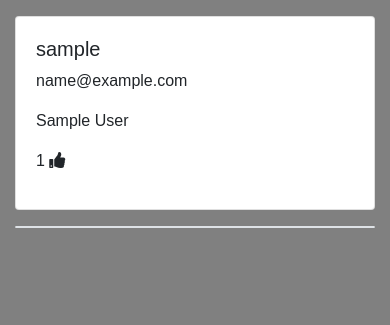
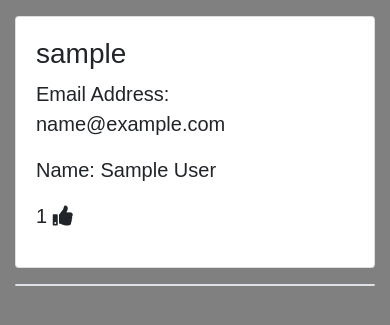
Before and after one commit to themadprofessor/deal-or-no-deal, a Django app: a page that uses templates/dondapp/profile.html in a window 390 px wide. Shown: the part 62-387 px from the top of the page. Run offline with Django 3.2, Linux system fonts and the light colour scheme; tables that the repository leaves empty hold one stand-in row (values such as "Sample post"); some libraries are stand-ins or nearby versions.

Commit message:
fixed to resize on mobile

```diff
--- a/static/css/dond1.css
+++ b/static/css/dond1.css
@@ -185,7 +185,7 @@ span.psw {
 }
 
 
-/* css for the deal cards (category view)*/
+/* css for the deal cards (category view) */
 
 .card {
     margin-top: 1em;
@@ -203,6 +203,7 @@ span.psw {
     background-color: #ff3a3a;
 }
 
+
 /* css for the deal cards (deal view) */
 
 .deal_price {
@@ -213,7 +214,16 @@ span.psw {
 .deal_image {
     display: block;
     margin: 0 auto;
+}
 
+/* css for the profile page */
+
+h5 {
+    font-size: 28px;
+}
+
+.profile_page p {
+    font-size: 20px;
 }
 
 /* css for the comment and register model */
@@ -307,3 +317,5 @@ span.psw {
     border: 1px solid #ccc;
     box-sizing: border-box;
 }
+
+/* css for smaller screen sizes */
--- a/templates/dondapp/category.html
+++ b/templates/dondapp/category.html
@@ -9,7 +9,7 @@
     <ul id="cat_list" class="filter-strip">
     </ul>
 
-    <div id='deals' class="container">
+    <div id='deals' class="container-fluid">
         {% comment %}To have a vertical card deck, at card must be in its own card deck :|{% endcomment %}
     </div>
 
@@ -86,7 +86,7 @@
                     var card_body = $('<div>', {'class': 'card_body'});
                     var row = $('<div>', {'class': 'row'});
                     var vote_col = $('<div>', {'class': 'col-sm-1'});
-                    var info_col = $('<div>', {'class': 'col'});
+                    var info_col = $('<div>', {'class': 'col-sm-10'});
                     var title_row = $('<div>', {'class': 'row'});
                     var desc_row = $('<div>', {'class': 'row'});
                     var up_count = $('<p>', {
--- a/templates/dondapp/home.html
+++ b/templates/dondapp/home.html
@@ -11,7 +11,7 @@
 		<button class="filters" id="top" onclick="get_deals('top')">Top</li>
 	</ul>
 
-    <div id='deals' class="container">
+    <div id='deals' class="container-fluid">
     	<ul id='deal_list'>
     	</ul>
     </div>
@@ -37,7 +37,7 @@
                     var card_body = $('<div>', {'class': 'card_body'});
                     var row = $('<div>', {'class': 'row'});
                     var vote_col = $('<div>', {'class': 'col-sm-1'});
-                    var info_col = $('<div>', {'class': 'col'});
+                    var info_col = $('<div>', {'class': 'col-sm-10'});
                     var title_row = $('<div>', {'class': 'row'});
                     var desc_row = $('<div>', {'class': 'row'});
                     var up_count = $('<p>', {
--- a/templates/dondapp/profile.html
+++ b/templates/dondapp/profile.html
@@ -8,10 +8,10 @@ Profile - {{ user.username }}
 {% block body_block %}
     <div class="container">
         <div class="card">
-            <div class="card-body">
+            <div class="card-body profile_page">
                 <h5>{{ user.username }}</h5>
-                <p>{{ user.email }}</p>
-                <p>{{ user.first_name }} {{ user.last_name }}</p>
+                <p>Email Address: {{ user.email }}</p>
+                <p>Name: {{ user.first_name }} {{ user.last_name }}</p>
                 <p>{{ user.likes }} <i class="fas fa-thumbs-up"></i></p>
             </div>
         </div>
@@ -23,10 +23,10 @@ Profile - {{ user.username }}
                             <p style="float: none; margin: 0 auto">{{ deal.upvotes }}</p>
                         </div>
                         <div class="row align-items-center">
-                            <button style="float: none; margin: 0 auto" class="vote_buttons btn btn-light"><i class="fas fa-chevron-up"></i></button>
+                            <button style="float: none; margin: 0 auto" class="vote_buttons btn btn-light up_vote"><i class="fas fa-chevron-up"></i></button>
                         </div>
                         <div class="row align-items-center">
-                            <button style="float: none; margin: 0 auto" class="vote_buttons btn btn-light"><i class="fas fa-chevron-down"></i></button>
+                            <button style="float: none; margin: 0 auto" class="vote_buttons btn btn-light down_vote"><i class="fas fa-chevron-down"></i></button>
                         </div>
                         <div class="row align-items-center">
                             <p style="float: none; margin: 0 auto">{{ deal.downvotes }}</p>
```
